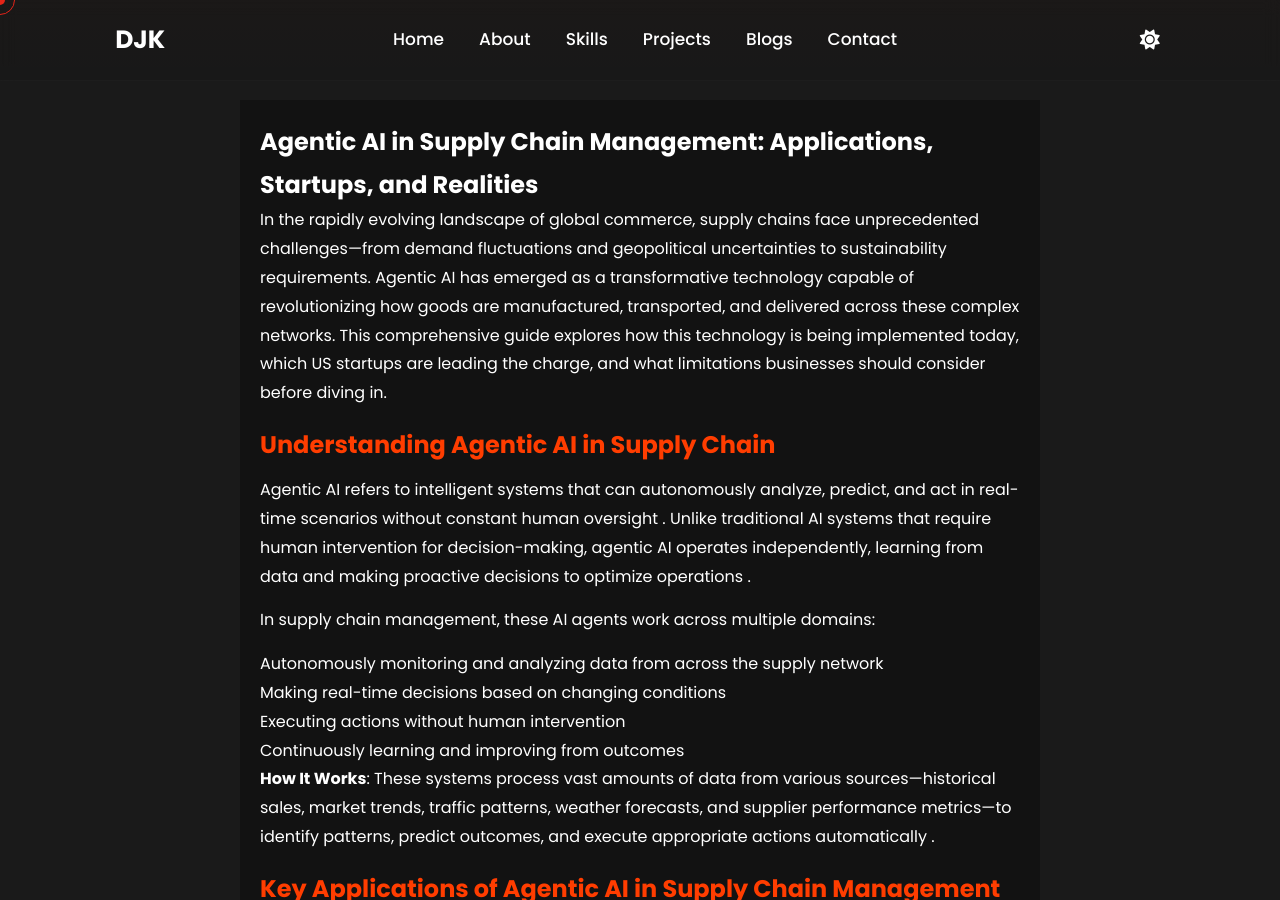
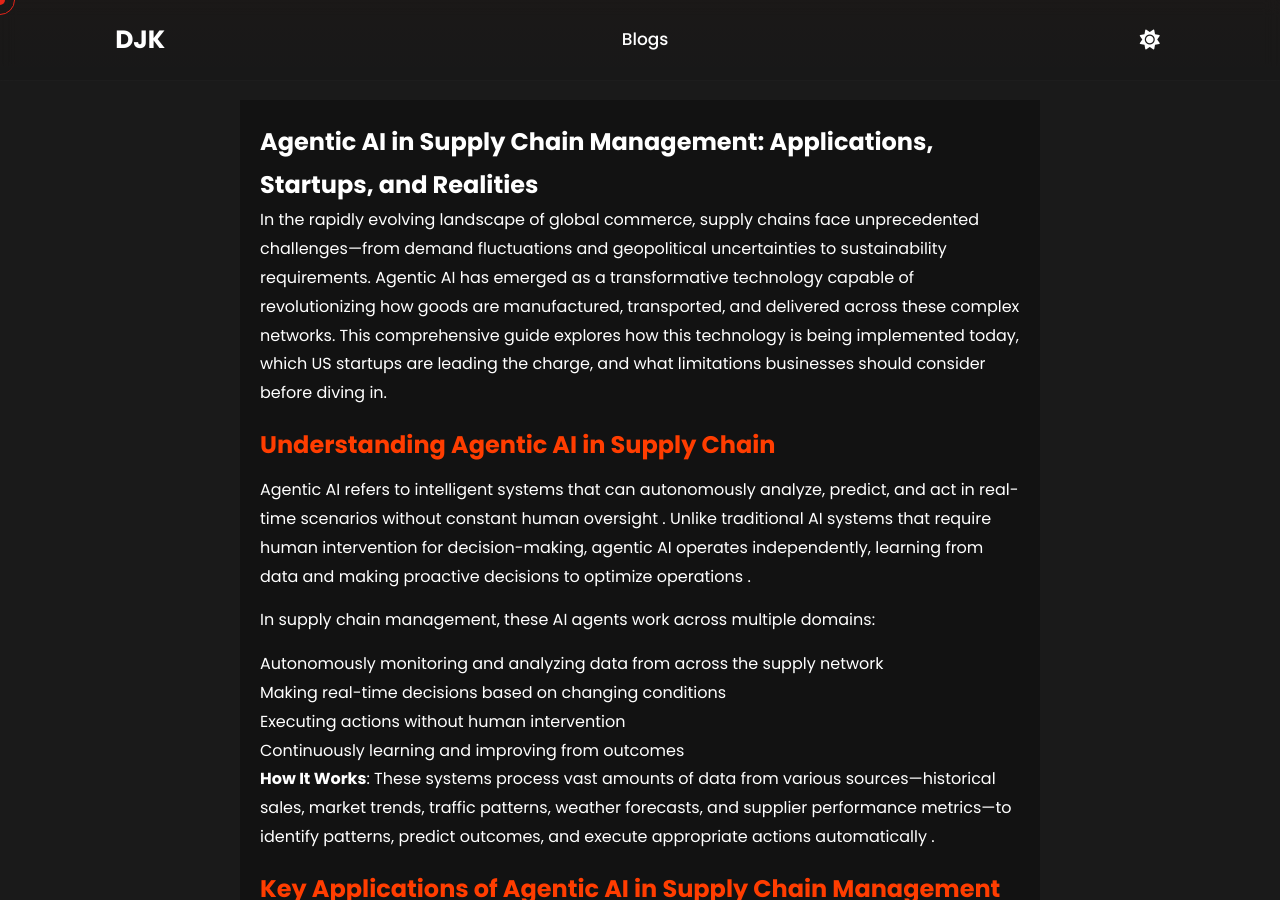
Before and after one commit to Dylan-Kakkanad/Dylan-Kakkanad.github.io, a Jekyll site: the page built from _posts/2025-01-25-agentic-ai-supply-chain.md, in a window 1280 px wide and 900 px high. Built offline with Jekyll 4.4.1, drawn with Linux system fonts in a browser that asks for light colours.

Commit message:
Update default.html

```diff
--- a/_layouts/default.html
+++ b/_layouts/default.html
@@ -30,12 +30,16 @@
         </div>
         <nav>
             <ul>
+                {% if page.layout != 'post' %}
                 <li><a href="/#home" class="nav-link">Home</a></li>
                 <li><a href="/#about" class="nav-link">About</a></li>
                 <li><a href="/#skills" class="nav-link">Skills</a></li>
                 <li><a href="/#projects" class="nav-link">Projects</a></li>
+                {% endif %}
                 <li><a href="/blog" class="nav-link">Blogs</a></li> <!-- Keep this as /blog -->
+                {% if page.layout != 'post' %}
                 <li><a href="/#contact" class="nav-link">Contact</a></li>
+                {% endif %}
             </ul>
         </nav>
         <div class="menu-toggle">
```
